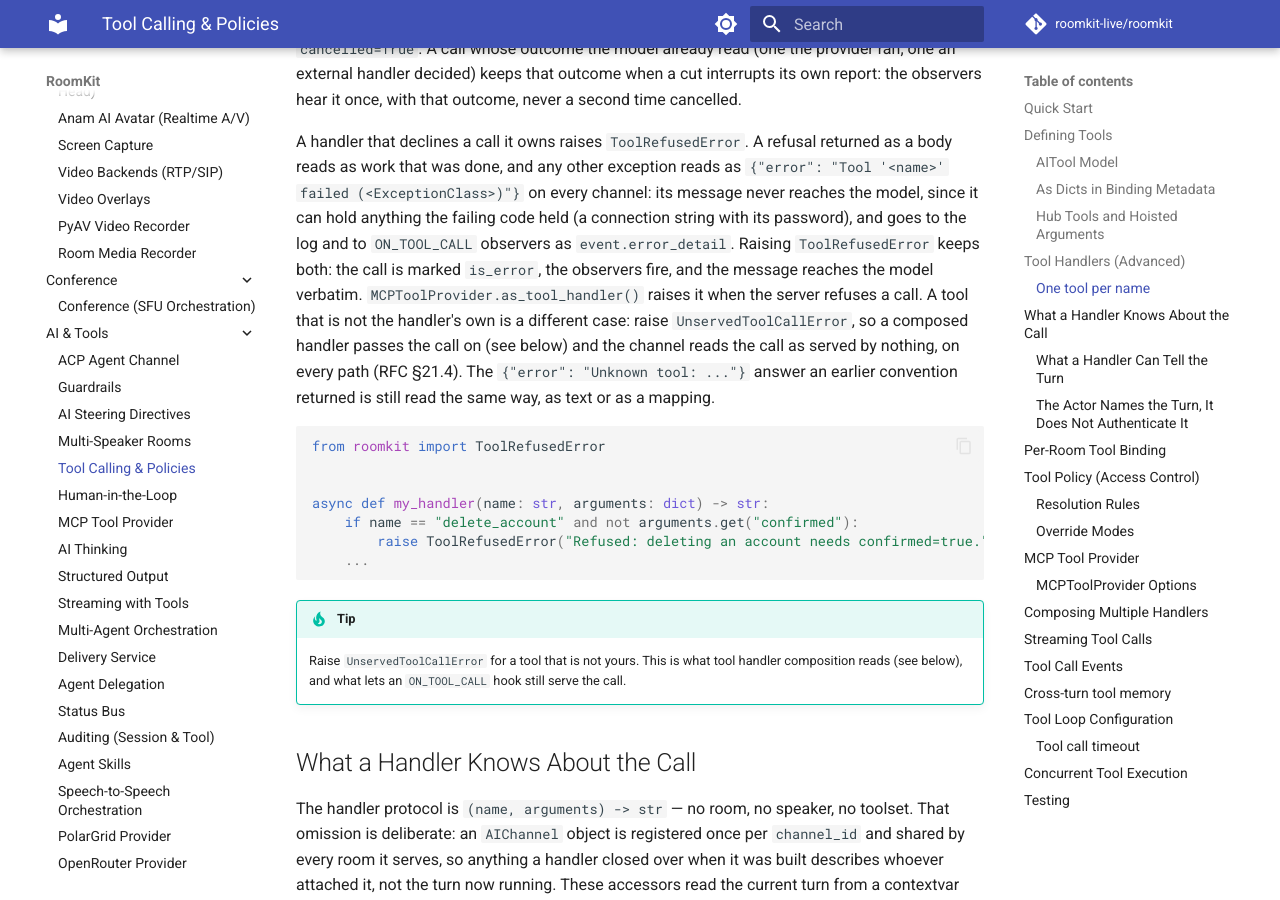
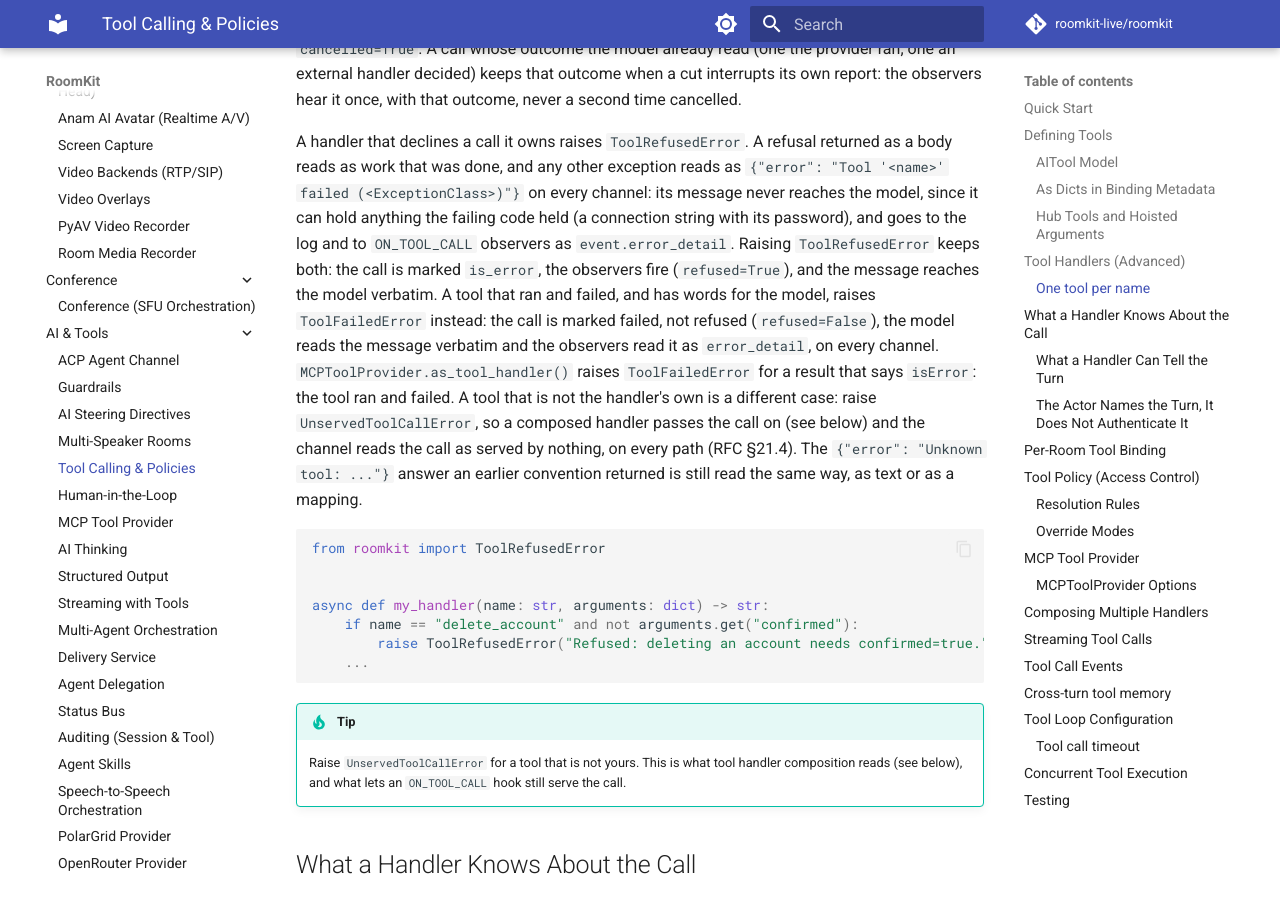
Before and after one commit to roomkit-live/roomkit-docs, an MkDocs documentation site: the page built from docs/guides/tool-calling.md, in a window 1280 px wide and 900 px high, scrolled down 7455 px. Built offline with MkDocs 1.6.1 and Material for MkDocs 9.7.7, drawn with Linux system fonts in a browser that asks for light colours; comment, search, counter and statistics services are not loaded.

Commit message:
docs(tools): ToolFailedError for a handler's failure in its own words, and an MCP isError result is a failure, not a refusal (RMK-459)

```diff
--- a/docs/guides/tool-calling.md
+++ b/docs/guides/tool-calling.md
@@ -323,9 +323,13 @@ as `{"error": "Tool '<name>' failed (<ExceptionClass>)"}` on every channel:
 its message never reaches the model, since it can hold anything the failing
 code held (a connection string with its password), and goes to the log and to
 `ON_TOOL_CALL` observers as `event.error_detail`. Raising `ToolRefusedError`
-keeps both: the call is marked `is_error`, the observers fire, and the message
-reaches the model verbatim.
-`MCPToolProvider.as_tool_handler()` raises it when the server refuses a call.
+keeps both: the call is marked `is_error`, the observers fire (`refused=True`),
+and the message reaches the model verbatim. A tool that ran and failed, and
+has words for the model, raises `ToolFailedError` instead: the call is marked
+failed, not refused (`refused=False`), the model reads the message verbatim
+and the observers read it as `error_detail`, on every channel.
+`MCPToolProvider.as_tool_handler()` raises `ToolFailedError` for a result that
+says `isError`: the tool ran and failed.
 A tool that is not the handler's own is a different case: raise
 `UnservedToolCallError`, so a composed handler passes the call on (see below)
 and the channel reads the call as served by nothing, on every path (RFC §21.4).
```
Also changed, not shown: docs/guides/mcp-tool-provider.md (+3 -3 lines), docs/guides/tool-audit.md (+1 -1 lines).
